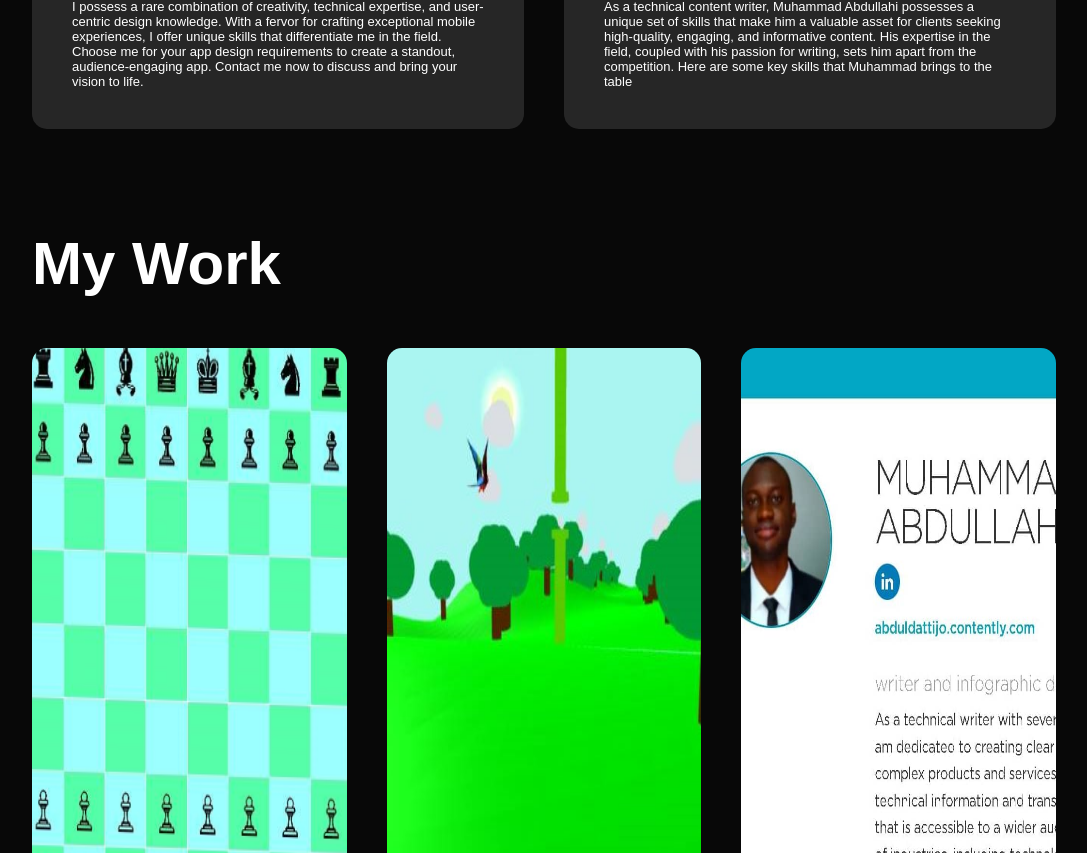
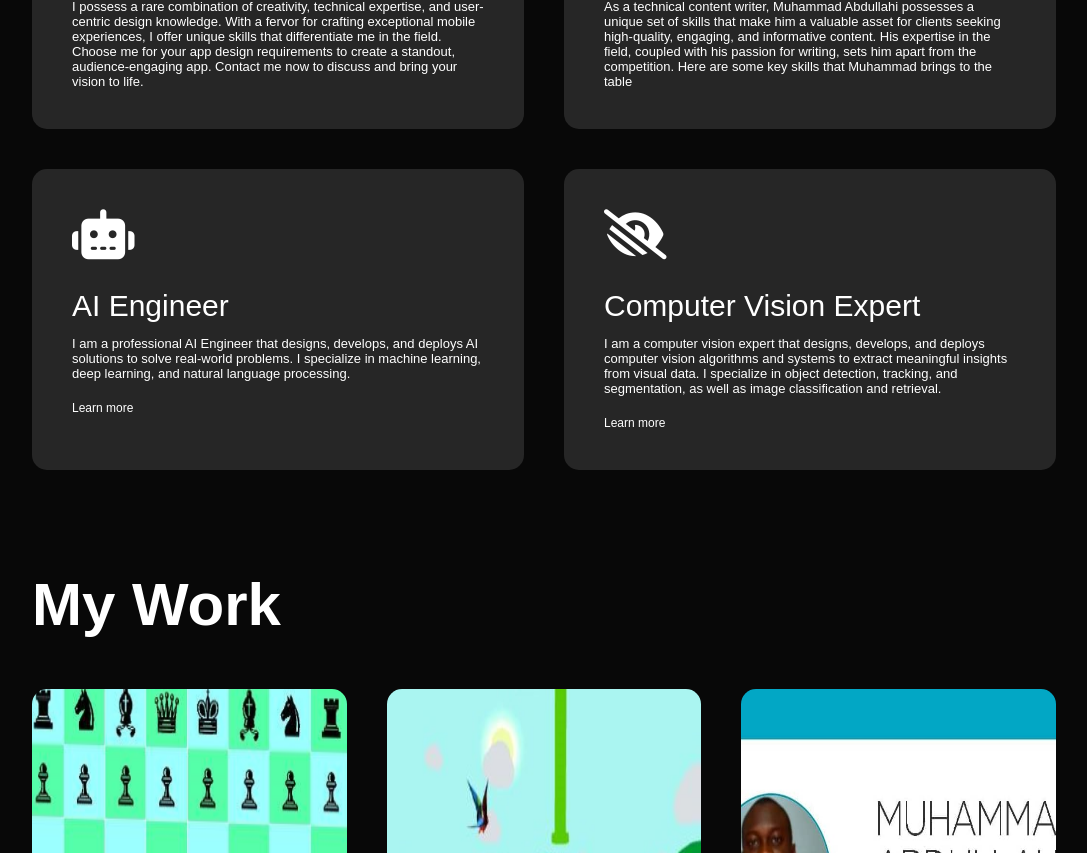
Before and after one commit to Mrwholesome01/MuhammadAbdullahi-portfolio, a plain HTML site: page index.html in a window 1280 px wide. Shown: the part 2170-3023 px from the top of the page, without its empty margins (96-1183 px from the left). Drawn offline with Linux system fonts and the light colour scheme.

Commit message:
Update index.html

```diff
--- a/index.html
+++ b/index.html
@@ -121,6 +121,21 @@
                 <p>As a technical content writer, Muhammad Abdullahi possesses a unique set of skills that make him a valuable asset for clients seeking high-quality, engaging, and informative content. His expertise in the field, coupled with his passion for writing, sets him apart from the competition. Here are some key skills that Muhammad brings to the table</p>
                 <a class="more-information" href="#">Learn more</a>
             </div>
+
+            <div>
+                <i class="fa-solid fa-robot"></i>
+                <h2>AI Engineer</h2>
+                    <p> I am a professional AI Engineer that designs, develops, and deploys AI solutions to solve real-world problems. I specialize in machine learning, deep learning, and natural language processing.</p>
+                <a href="#">Learn more</a>
+            </div>
+
+            <div>
+                <i class="fa-solid fa-eye-low-vision"></i>
+                <h2>Computer Vision Expert</h2>
+                    <p>I am a computer vision expert that designs, develops, and deploys computer vision algorithms and systems to extract meaningful insights from visual data. I specialize in object detection, tracking, and segmentation, as well as image classification and retrieval.</p>
+                <a href="#">Learn more</a>
+            </div>
+
         </div>
     </div>
 </div>
```
